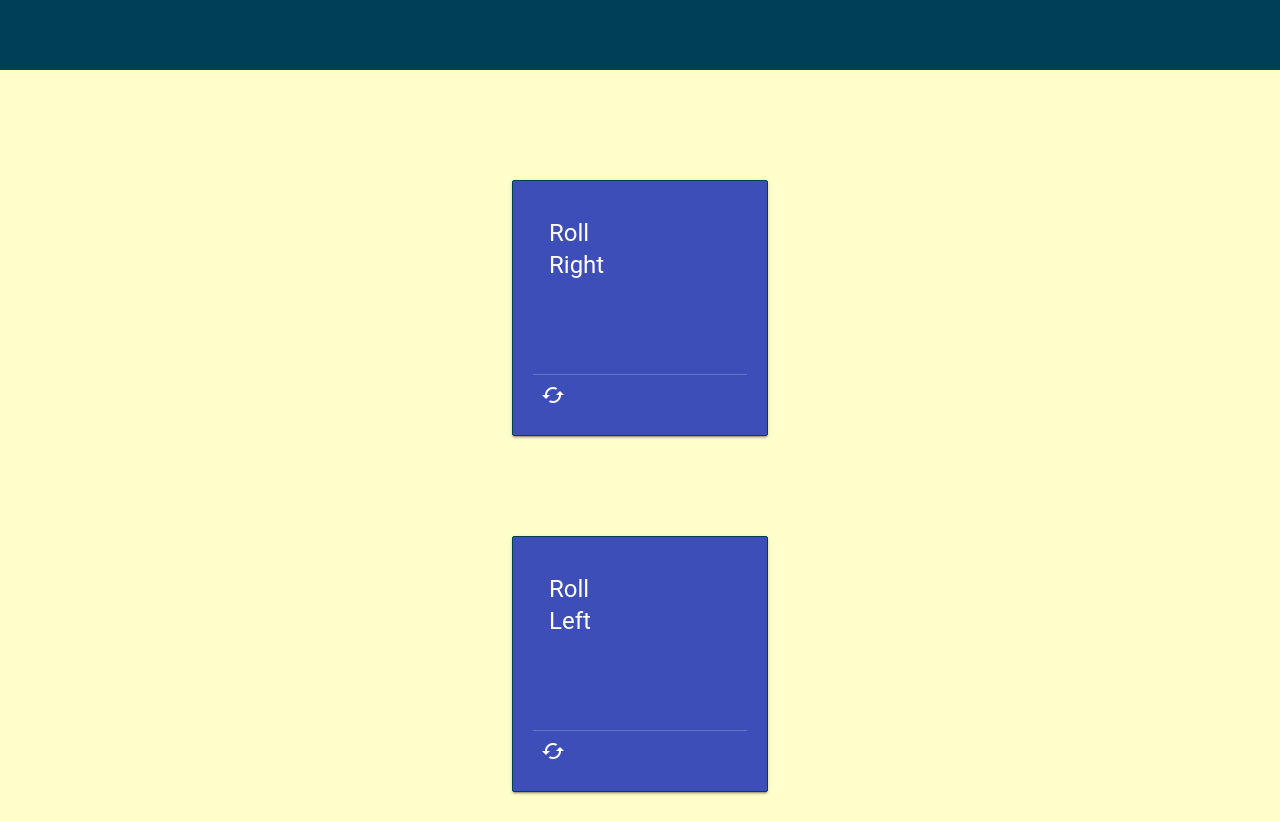
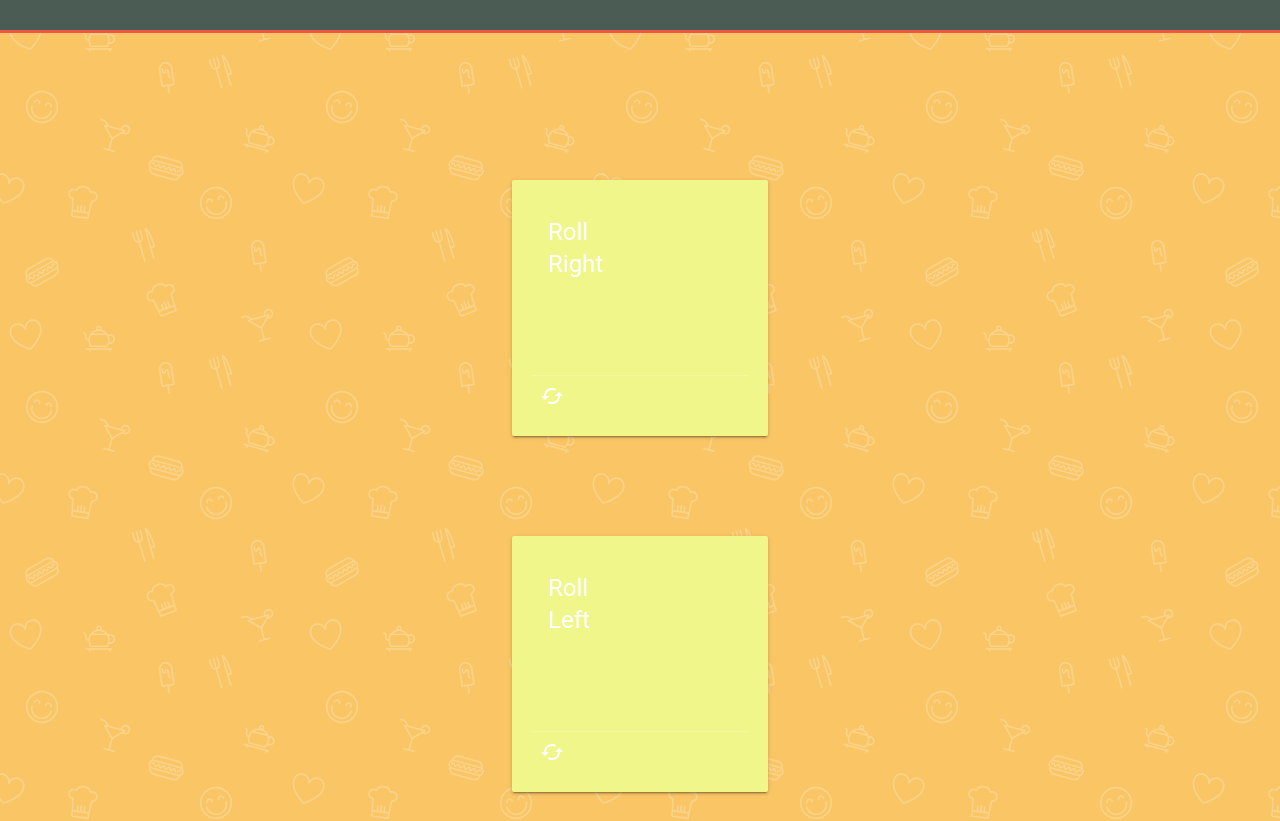
Before and after one commit to hariKarthic/CSSFX, a website: page index.html in a window 1280 px wide. Shown: the top 821 px of the page. Drawn offline with nearby package versions, Linux system fonts and the light colour scheme.

Commit message:
addedbgimage

```diff
--- a/css/styles.css
+++ b/css/styles.css
@@ -1,14 +1,15 @@
 body{
     margin:0;
     padding:0;
-    background-color: #ffffcb;
+    background:url('../assets/food.png') repeat #fff;
     font-family:"Open sans",Arial,sans-serif;
+
 
 }
 
 .panel{
-    border:1px solid #004056;
-    background-color:#2C858D;
+    background:#F1F68B !important;
+
     width:200px;
     height:200px;
     margin:0 auto;
@@ -21,9 +22,10 @@ body{
 
 }
 .header{
-    background-color: #004056;
+    background-color: #4B5C55;
+    border-bottom:3px solid #EB5847;
     padding:5px;
-    min-height:60px;
+    min-height:20px;
     position: fixed;
     top:0;
     z-index: 1000;
```
Also changed, not shown: assets/food.png (added).
